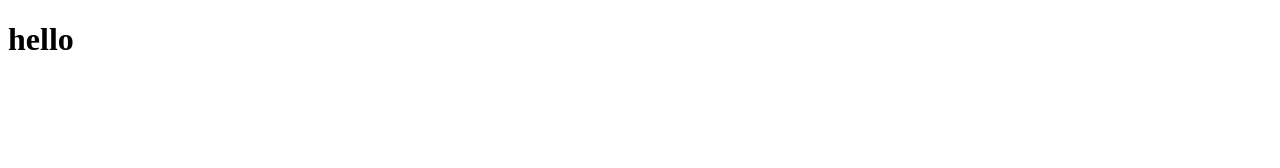
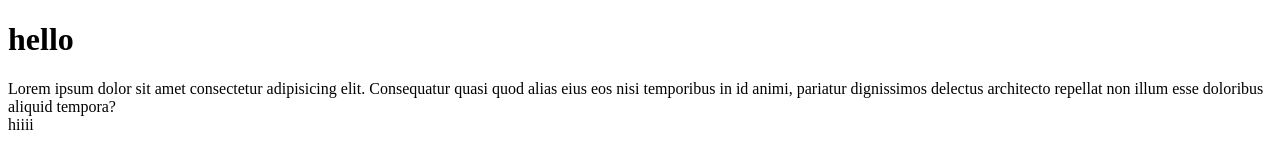
Before and after one commit to sakshirkohale/DailyTask-Mern-, a plain HTML site: page index.html in a window 1280 px wide. Drawn offline with Linux system fonts and the light colour scheme.

Commit message:
successfully

```diff
--- a/index.html
+++ b/index.html
@@ -7,5 +7,8 @@
 </head>
 <body>
     <h1>hello</h1>
+    <div>Lorem ipsum dolor sit amet consectetur adipisicing elit. Consequatur quasi quod alias eius eos nisi temporibus in id animi, pariatur dignissimos delectus architecto repellat non illum esse doloribus aliquid tempora?
+        <div>hiiii</div>
+    </div>
 </body>
 </html>
```
Also changed, not shown: 1 other file.
